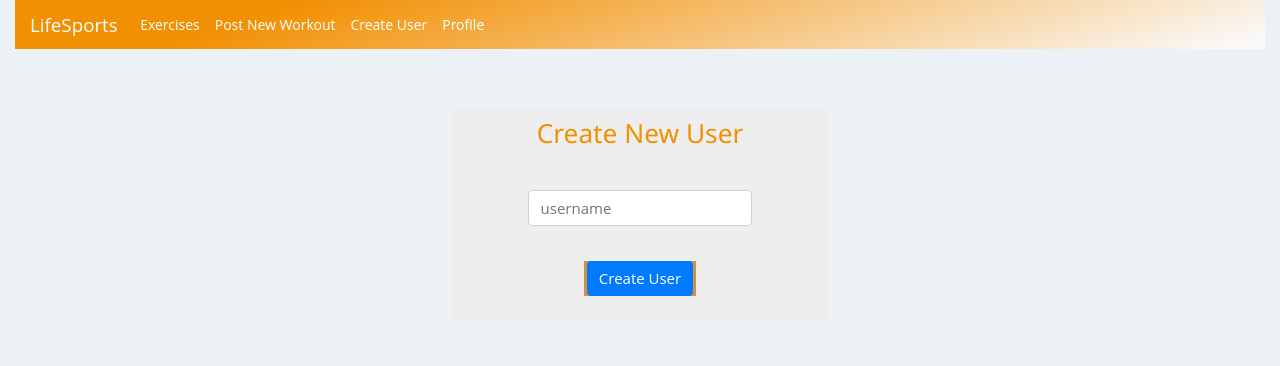
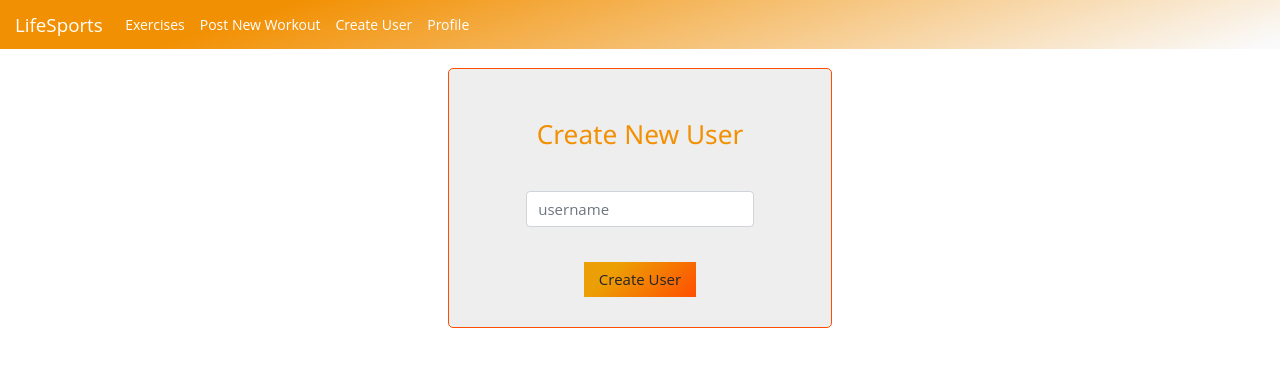
Before and after one commit to rtjohnson0/Lifesports, a React (Create React App) app in the folder client/: page /user in a window 1280 px wide. Shown: the top 366 px of the page. Built offline with nearby package versions, Linux system fonts and the light colour scheme.

Commit message:
Adding more UI updates

```diff
--- a/client/src/App.css
+++ b/client/src/App.css
@@ -4,7 +4,7 @@
 }
 
 body {
-  background: #ecf1f5;
+  background: white;
   font: 14px "Open Sans", sans-serif;
   text-align: center;
 }
@@ -149,7 +149,7 @@ body {
 }
 
 .nav-link:hover {
-  color: #2ba2de;
+  color: #ff4e00;
 }
 
 .navbar-brand {
@@ -220,6 +220,8 @@ tr:nth-of-type(odd) {
 .new-user .form-btn {
   width: 112px;
   margin: 0 auto;
+  background-color: #ff4e00;
+  background-image: linear-gradient(315deg, #ff4e00 0%, #ec9f05 74%);
 }
 
 .new-workout {
@@ -227,6 +229,9 @@ tr:nth-of-type(odd) {
   margin: 0 auto;
   border-radius: 5px;
 }
+
+
+
 @media (min-width: 500px) {
   .new-workout {
     width: 70%;
@@ -258,7 +263,12 @@ tr:nth-of-type(odd) {
   margin: 10px auto;
 }
 .new-workout .date-input {
-  padding: 0.375rem 0.75rem;
+  padding-top: 0.60rem;
+  padding-bottom: 0.50rem;
+  padding-left: 1.1rem;
+  padding-right: 2rem;
+  position: relative;
+  right: 2.9rem;
   display: block;
   width: 145%;
   border-radius: 0.25rem;
@@ -272,4 +282,8 @@ tr:nth-of-type(odd) {
   width: 175px;
 }
 
+.w3-sidebar {
+  background-color: white;
+}
+
 /*# sourceMappingURL=App.css.map */
--- a/client/src/App.js
+++ b/client/src/App.js
@@ -2,7 +2,7 @@ import React from 'react';
 import "bootstrap/dist/css/bootstrap.min.css";
 import './index.css';
 import './App.css';
-import { BrowserRouter as Router, Route} from "react-router-dom";
+import { BrowserRouter as Router, Route } from "react-router-dom";
 
 import Navbar from "./components/navbar.component"
 import ExercisesList from "./components/exercises-list.component";
@@ -14,15 +14,15 @@ import Profile from './components/profile'
 function App() {
   return (
     <Router>
-      <div className="container-fluid">
+
       <Navbar />
-      <br/>
+      <br />
       <Route path="/" exact component={ExercisesList} />
       <Route path="/edit/:id" component={EditExercise} />
       <Route path="/create" component={CreateExercise} />
       <Route path="/user" component={CreateUser} />
       <Route path="/profile" component={Profile} />
-      </div>
+
     </Router>
   );
 }
--- a/client/src/components/create-exercise.component.js
+++ b/client/src/components/create-exercise.component.js
@@ -133,7 +133,7 @@ export default class CreateExercise extends Component {
           </div>
 
           <div className="form-group form-btn">
-            <input type="submit" value="Create " className="btn btn-primary" />
+            <input type="submit" value="Create " className="btn" />
           </div>
         </form>
       </div>
--- a/client/src/components/create-user.component.js
+++ b/client/src/components/create-user.component.js
@@ -1,6 +1,6 @@
 import React, { Component } from 'react';
 import axios from 'axios';
-import '../index.css';
+import '../App.css';
 
 export default class CreateUser extends Component {
   constructor(props) {
@@ -53,7 +53,7 @@ export default class CreateUser extends Component {
             />
           </div>
           <div className="form-group form-btn">
-            <input type="submit" value="Create User" className="btn btn-primary" />
+            <input type="submit" value="Create User" className="btn" />
           </div>
         </form>
       </div>
--- a/client/src/components/navbar.component.js
+++ b/client/src/components/navbar.component.js
@@ -19,7 +19,7 @@ function Navbar() {
             <Link to="/user" className="nav-link">Create User</Link>
           </li>
           <li className="navbar-item">
-          <Link to="/profile" className="nav-link">Profile</Link>
+            <Link to="/profile" className="nav-link">Profile</Link>
           </li>
         </ul>
       </div>
--- a/client/src/components/profile.js
+++ b/client/src/components/profile.js
@@ -16,10 +16,10 @@ const Profile = () => {
 
 
                         <div class="item youtube">
-                        <div class="header"> <i class="fab fa-youtube"></i>Highlights</div>
-                        <hr className = "bg-light" />
+                            <div class="header"> <i class="fab fa-youtube"></i>Highlights</div>
+                            <hr className="bg-light" />
 
-                        <iframe width="100%" height="400" src="https://www.youtube.com/embed/nzHTl8r291Q" frameborder="0" allow="accelerometer; autoplay;" allowfullscreen include></iframe>
+                            <iframe width="100%" height="400" src="https://www.youtube.com/embed/nzHTl8r291Q" frameborder="0" allow="accelerometer; autoplay;" allowfullscreen include></iframe>
 
                         </div>
 
--- a/client/src/index.css
+++ b/client/src/index.css
@@ -1,3 +1,5 @@
+
+
 h3 {
   text-align: center;
   color: #f29003;
@@ -36,7 +38,9 @@ h3 {
 
 
 tr:nth-of-type(odd) {
-  background-color: #f29003;;
+background-color: #ff4e00;
+background-image: linear-gradient(315deg, #ff4e00 0%, #ec9f05 74%);
+
 }
 
 .new-user {
@@ -44,7 +48,9 @@ tr:nth-of-type(odd) {
   width: 30%;
   margin: 0 auto;
   padding: 0 20px 30px;
+  border: 1px solid #ff4e00;
   border-radius: 5px;
+
 }
 .new-user h3 {
   margin: 40px auto;
@@ -55,8 +61,8 @@ tr:nth-of-type(odd) {
 }
 .new-user .form-btn {
   width: 112px;
-  margin: 0 auto;
-  background-image: linear-gradient(to right, #D1913C 0%, #FFD194 51%, #D1913C 100%)
+  margin: 3 auto;
+
 }
 
 .new-user .form-btn:hover{
@@ -68,7 +74,13 @@ tr:nth-of-type(odd) {
   background-color: #eee;
   margin: 0 auto;
   border-radius: 5px;
+  border: 1px solid #ff4e00;
 }
+
+.date-input {
+  text-align: center;
+}
+
 @media (min-width: 500px) {
   .new-workout {
     width: 70%;
@@ -101,7 +113,6 @@ tr:nth-of-type(odd) {
 }
 .new-workout .date-input {
   padding: 0.375rem 0.75rem;
-  display: block;
   width: 145%;
   border-radius: 0.25rem;
   border: 1px solid #ced4da;
@@ -113,11 +124,10 @@ tr:nth-of-type(odd) {
 }
 .new-workout .btn {
   width: 175px;
-  background-image: linear-gradient(to right, #D1913C 0%, #FFD194 51%, #D1913C 100%)
+  background-color: #ff4e00;
+  background-image: linear-gradient(315deg, #ff4e00 0%, #ec9f05 74%);
 
-}
-.new-workout .btn:hover {
-background-position: right center;
+
 }
 
 /*# sourceMappingURL=index.css.map */
```
Also changed, not shown: client/src/components/edit-exercise.component.js (+4 -3 lines), client/src/components/nav.js (+9 -8 lines), 1 other file (tests, documents, lock files or other folders).
